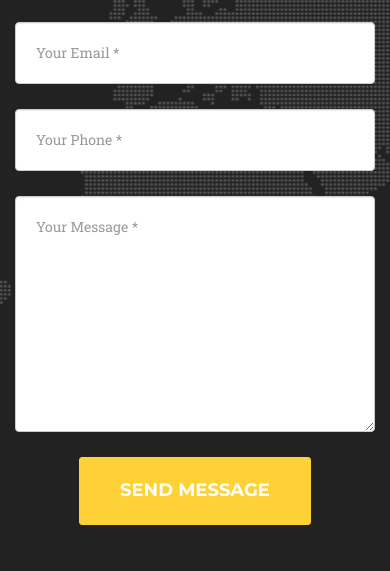
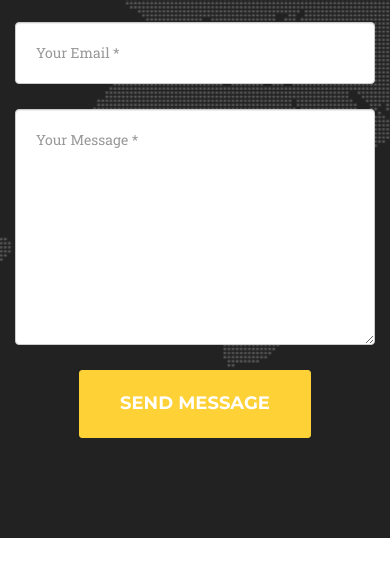
Before and after one commit to chosancarson/hugo-blog, a plain HTML site: page index.html in a window 390 px wide. Shown: the part 2098-2669 px from the top of the page. Drawn offline with nearby package versions, Linux system fonts and the light colour scheme; a web font is replaced by a local one.

Commit message:
removed telephone number from contact form

```diff
--- a/index.html
+++ b/index.html
@@ -187,12 +187,9 @@
                             <div class="form-group">
                                 <input type="email" class="form-control" placeholder="Your Email *" name="email" required data-validation-required-message="Please enter your email address.">
                                 <p class="help-block text-danger"></p>
-                            </div>
-                            <div class="form-group">
-                                <input type="tel" class="form-control" placeholder="Your Phone *" name="phone" required data-validation-required-message="Please enter your phone number.">
-                                <p class="help-block text-danger"></p>
-                            </div>
-                        </div>
+								</div>
+
+						</div>
                         <div class="col-md-6">
                             <div class="form-group">
                                 <textarea class="form-control" placeholder="Your Message *" name="message" required data-validation-required-message="Please enter a message."></textarea>
```
